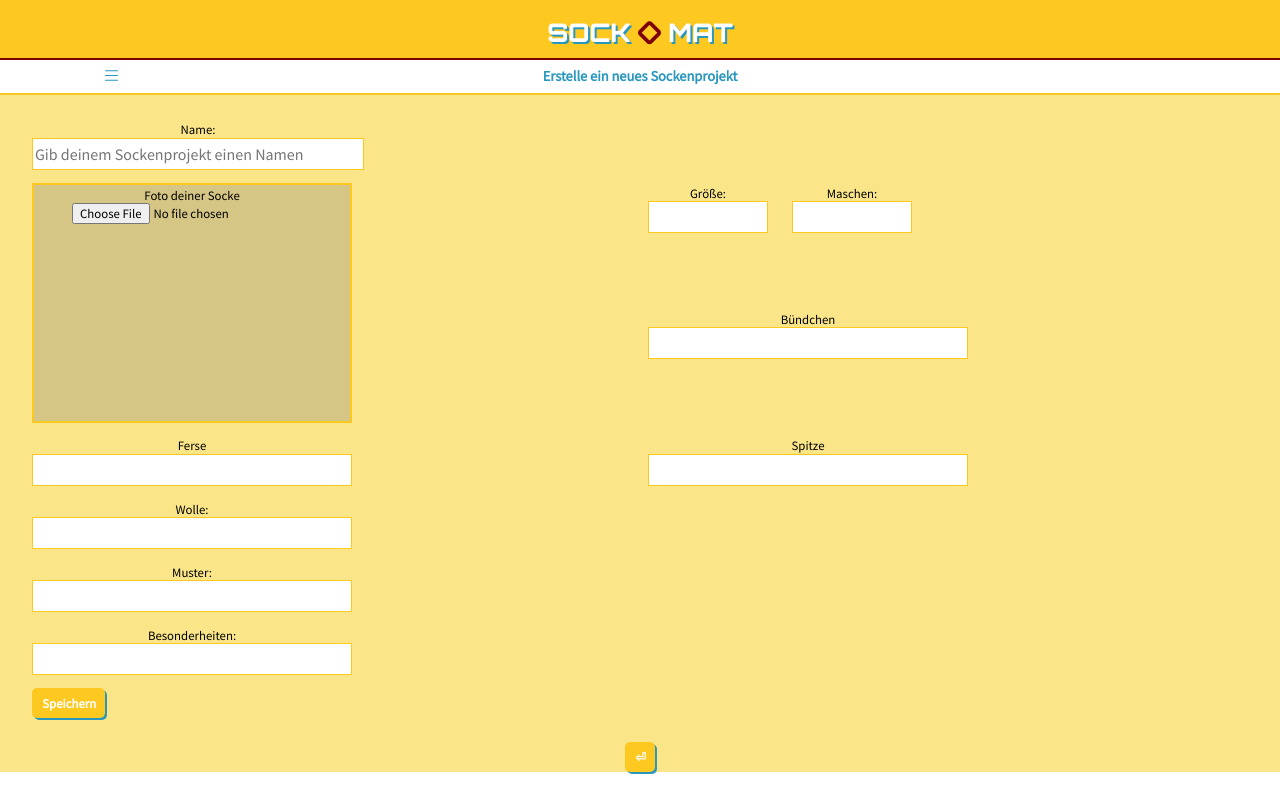
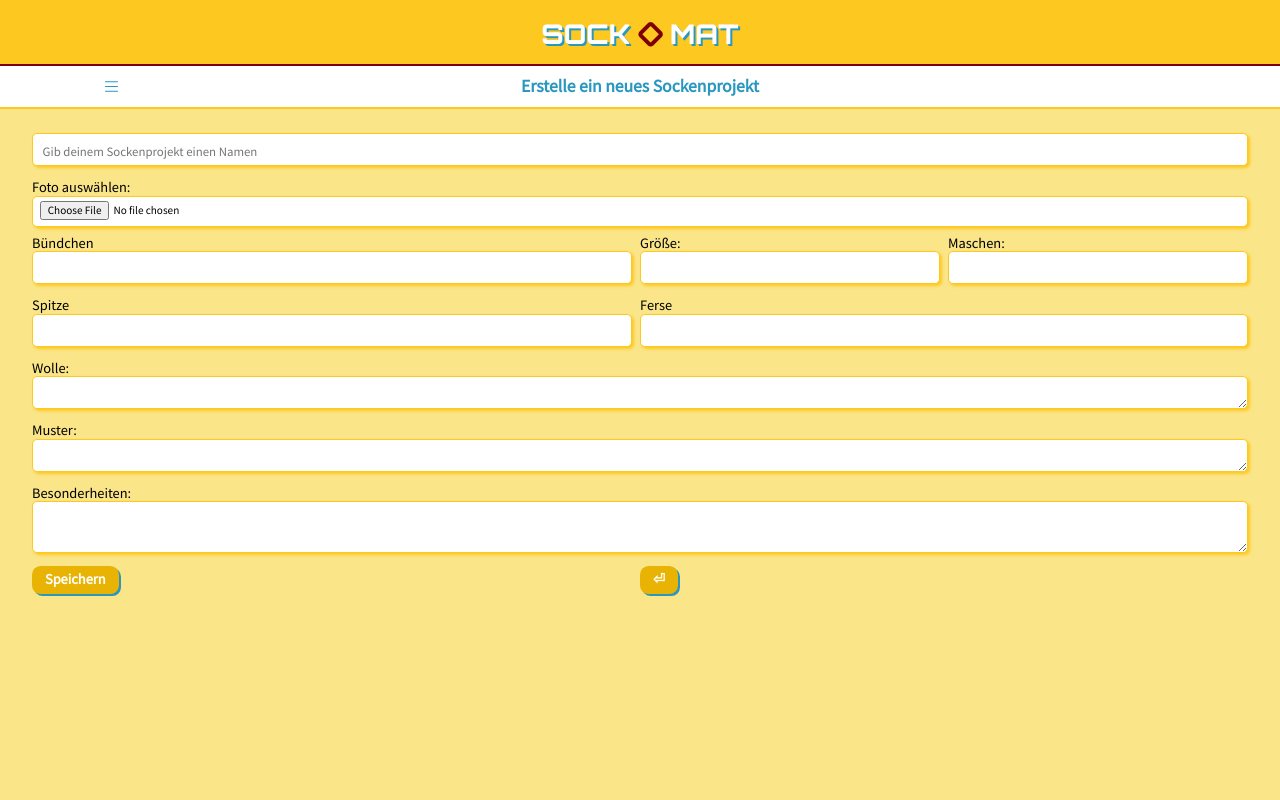
Before and after one commit to katja-roehlig/sock-o-mat, a Vue app: page /create in a window 1280 px wide. Built offline with nearby package versions, Linux system fonts and the light colour scheme.

Commit message:
feat: add DetailView and functions

```diff
--- a/src/App.vue
+++ b/src/App.vue
@@ -39,9 +39,9 @@ export default {
       ],
     };
   },
-  created() {
+  /*created() {
     localStorage.setItem("safeSocks", JSON.stringify(this.socks));
-  },
+  },*/
 };
 </script>
 
@@ -49,6 +49,7 @@ export default {
 /* custom-properties ***** */
 :root {
   --basic-color: #fdc921;
+  --basic-color-darker: hsl(46, 98%, 46%);
   --contrast-color: #2997be;
   --main-bg-color: #fae588;
   --bg-color: white;
@@ -59,9 +60,9 @@ export default {
   box-sizing: border-box;
 }
 #app {
-  text-align: center;
   background-color: var(--main-bg-color);
   margin: 0;
+  min-height: 100vh;
 }
 /****Font-Styling********************************************************************** */
 @font-face {
--- a/src/components/BaseLayout.vue
+++ b/src/components/BaseLayout.vue
@@ -24,19 +24,28 @@ export default {
 
 <style>
 .button-style {
-  background-color: var(--basic-color);
+  background-color: var(--basic-color-darker);
   color: var(--bg-color);
-  padding: 0.6em 0.7em 0.6em 0.8em;
-  border-radius: 0.4em;
+  padding: 0.4em 0.9em 0.4em 0.9em;
+  border-radius: 0.6em;
   border: none;
-  font-size: 0.8em;
+  font-size: 0.9em;
   font-weight: bold;
   box-shadow: 2px 2px 0px var(--contrast-color);
+  text-align: center;
 }
 .button-style:hover {
   background-color: var(--contrast-color);
+  box-shadow: 2px 2px 0px var(--contrast-color);
 }
 .button-link {
-  all: unset;
+  text-decoration: none;
+  color: inherit;
+}
+
+h3 {
+  font-size: 0.9em;
+  color: var(--constrast-color);
+  margin: 0;
 }
 </style>
--- a/src/components/CreateComponent.vue
+++ b/src/components/CreateComponent.vue
@@ -1,127 +1,106 @@
 <template>
   <form class="form-container" @submit.prevent="saveProject">
-    <div class="input-container title-input">
-      <label for="title" class="label-style">Name: </label><br />
+    <label for="title" class="visually-hidden title-label">Name: </label>
     <input
       type="text"
       name="title"
       id="title"
-        size="35"
+      class="input-style title-text"
       placeholder="Gib deinem Sockenprojekt einen Namen"
+      required
       v-model="title"
     />
-    </div>
-    <div class="foto-style">
-      <label for="image" class="label-style">Foto deiner Socke</label>
 
+    <label for="image" class="foto-label">Foto auswählen: </label>
+    <div class="input-style foto-container">
       <input
         type="file"
         id="image"
         name="image"
         accept="image/png, image/jpeg"
-        class="input-foto"
         ref="image"
       />
     </div>
-    <div class="number-container">
-      <div>
-        <label for="size" class="label-style">Größe: </label><br />
+
+    <label for="size" class="size-label">Größe: </label>
     <input
       type="text"
       id="size"
       name="size"
-          class="number-input"
+      class="input-style size-text"
+      size="5"
       v-model="size"
     />
-      </div>
-      <div>
-        <label for="stitches" class="label-style">Maschen: </label><br />
+
+    <label for="stitches" class="stitches-label">Maschen: </label>
     <input
       type="text"
       id="stitches"
       name="stitches"
-          class="number-input"
+      class="input-style stitches-text"
       v-model="stitches"
+      size="5"
     />
-      </div>
-    </div>
-    <div class="input-container">
-      <label for="cuff" class="label-style">Bündchen </label><br />
+
+    <label for="cuff" class="cuff-label">Bündchen </label>
     <input
       type="text"
       name="cuff"
       id="cuff"
-        class="input-style"
-        size="10"
+      class="input-style cuff-text"
       v-model="cuff"
     />
-    </div>
 
-    <div class="input-container">
-      <label for="heel" class="label-style">Ferse </label><br />
+    <label for="heel" class="heel-label">Ferse </label>
     <input
       type="text"
       name="heel"
       id="heel"
-        class="input-style"
-        size="10"
+      class="input-style heel-text"
       v-model="heel"
     />
-    </div>
-    <div class="input-container">
-      <label for="toe" class="label-style">Spitze </label><br />
+
+    <label for="toe" class="toe-label">Spitze </label>
     <input
       type="text"
       name="toe"
       id="toe"
-        class="input-style"
-        size="10"
+      class="input-style toe-text"
       v-model="toe"
     />
-    </div>
 
-    <div class="input-container wool">
-      <label for="wool" class="label-style">Wolle: </label><br />
-      <input
+    <label for="wool" class="wool-label">Wolle: </label>
+    <textarea
       type="text"
       name="wool"
       id="wool"
-        class="input-style"
-        size="10"
+      class="input-style wool-text"
+      rows="1"
       v-model="wool"
     />
-    </div>
 
-    <div class="input-container pattern">
-      <label for="pattern" class="label-style">Muster: </label><br />
-      <input
-        type="text"
+    <label for="pattern" class="pattern-label">Muster: </label>
+    <textarea
       name="pattern"
       id="pattern"
-        class="input-style"
-        size="10"
+      class="input-style pattern-text"
+      rows="1"
       v-model="pattern"
     />
-    </div>
-    <div class="input-container specials">
-      <label for="specials" class="label-style">Besonderheiten: </label><br />
-      <input
-        type="text"
+
+    <label for="specials" class="specials-label">Besonderheiten: </label>
+    <textarea
+      class="input-style specials-text"
       name="specials"
       id="specials"
-        class="input-style"
-        size="10"
       v-model="specials"
     />
-    </div>
-    <button class="button-style">Speichern</button>
-  </form>
 
-  <div class="button-container">
-    <button class="button-style">
+    <button class="button-style button-safe">Speichern</button>
+    <button class="button-style button-home" @click.prevent>
       <router-link to="/" class="button-link">⏎</router-link>
     </button>
-  </div>
+  </form>
 </template>
 <!-- Script ******************************************************* -->
 <script>
@@ -152,7 +131,7 @@ export default {
       wool: "",
       pattern: "",
       specials: "",
-      socks: [],
+      socks: JSON.parse(localStorage.getItem("safeSocks")) || [],
     };
   },
   methods: {
@@ -160,7 +139,7 @@ export default {
       let imageFile = this.$refs.image.files[0];
       let newImage = "null";
       if (imageFile === undefined) {
-        newImage = "@/assets/img/Socke-Opal-3.png";
+        newImage = "/img/Socke-Opal-3.png";
       } else {
         newImage = await convertBase64(imageFile);
       }
@@ -181,7 +160,7 @@ export default {
       this.socks.push(sockProject);
       console.log(this.socks);
       localStorage.setItem("safeSocks", JSON.stringify(this.socks));
-      this.$router.push("/");
+      this.$router.push("/detail/" + sockProject.id);
     },
 
     createId() {
@@ -196,66 +175,147 @@ export default {
 
 <!-- Style ****************************************************** -->
 <style scoped>
-input {
-  height: 2em;
+label {
+  font-size: 0.9em;
+}
+textarea {
+  overflow: visible;
+}
+textarea:focus,
+input:focus {
+  outline: none;
+  box-shadow: 2px 2px 3px var(--contrast-color);
+  border: 1px solid var(--contrast-color);
+}
+
+.form-container {
+  padding: 1.5em 2em;
+  display: grid;
+  grid-template-columns: 2fr 1fr 1fr;
+  grid-column-gap: 0.5em;
+  align-items: start;
+  justify-items: start;
+  grid-template-areas:
+    "title-label title-label title-label"
+    "title-text title-text title-text"
+    "foto-label foto-label foto-label"
+    "foto-container  foto-container foto-container"
+    "cuff-label size-label stitches-label"
+    "cuff-text size-text stitches-text"
+    "toe-label heel-label heel-label"
+    "toe-text heel-text heel-text"
+    "wool-label wool-label wool-label"
+    "wool-text wool-text wool-text"
+    "pattern-label pattern-label pattern-label"
+    "pattern-text pattern-text pattern-text"
+    "specials-label specials-label specials-label"
+    "specials-text specials-text specials-text"
+    "button-safe button-home button-home";
+}
+.title-label {
+  grid-area: title-label;
+}
+.title-text {
+  grid-area: title-text;
+  width: 100%;
+}
+.foto-label {
+  grid-area: foto-label;
+}
+.foto-container {
+  grid-area: foto-container;
+  font-size: 0.7em;
+  width: 100%;
+  padding-block: 1em;
+  height: 80%;
+  margin-bottom: 2em;
+}
+.size-label {
+  grid-area: size-label;
+}
+.size-text {
+  grid-area: size-text;
+  width: 100%;
+}
+.stitches-label {
+  grid-area: stitches-label;
+}
+.stitches-text {
+  grid-area: stitches-text;
+  width: 100%;
+}
+.cuff-label {
+  grid-area: cuff-label;
+}
+.cuff-text {
+  grid-area: cuff-text;
+  width: 100%;
+}
+.heel-label {
+  grid-area: heel-label;
+}
+.heel-text {
+  grid-area: heel-text;
+  width: 100%;
+}
+.toe-label {
+  grid-area: toe-label;
+}
+.toe-text {
+  grid-area: toe-text;
+  width: 100%;
+}
+.wool-label {
+  grid-area: wool-label;
+}
+.wool-text {
+  grid-area: wool-text;
+  width: 100%;
+}
+.pattern-label {
+  grid-area: pattern-label;
+}
+.pattern-text {
+  grid-area: pattern-text;
+  width: 100%;
+}
+.specials-label {
+  grid-area: specials-label;
+}
+.specials-text {
+  grid-area: specials-text;
+  width: 100%;
+}
+.input-style {
+  background-color: var(--bg-color);
+  padding: 0.4em 0.6em;
+  margin-bottom: 0.8em;
+  border-radius: 5px;
+  box-shadow: 2px 2px 3px var(--basic-color);
   border: 1px solid var(--basic-color);
 }
 
-.label-style {
-  font-size: 0.8em;
+.button-safe {
+  grid-area: button-safe;
 }
-.input-style {
-  width: 40vmin;
-}
-.foto-style {
-  width: 40vmin;
-  height: 30vmin;
-  border: 2px solid var(--basic-color);
-  background-color: rgba(128, 128, 128, 0.311);
-  display: inline-block;
-  grid-row: span 2;
-}
-.input-foto {
-  all: unset;
-  display: inline-block;
-  width: 30vmin;
-  font-size: 0.8em;
-}
-
-.form-container {
-  display: grid;
-  grid-template-columns: repeat(2, 1fr);
-  padding: 1.5em 2em;
-  grid-row-gap: 0.8em;
-  grid-column-gap: 1em;
-  align-items: start;
-  justify-items: start;
-}
-.title-input {
-  grid-column: span 2;
-}
-.number-container {
-  display: flex;
-  gap: 1.5em;
-}
-.number-input {
-  width: 15vmin;
-}
-.wool,
-.pattern,
-.specials {
-  grid-column: span 2;
-}
-.button-container {
-  display: flex;
-  justify-content: space-around;
+.button-home {
+  grid-area: button-home;
 }
 .button-link {
   all: unset;
 }
-/*.input-container {
-  display: inline-block;
-}*/
+input::placeholder {
+  font-size: 0.8em;
+}
+.visually-hidden {
+  clip: rect(0 0 0 0);
+  clip-path: inset(50%);
+  height: 1px;
+  overflow: hidden;
+  position: absolute;
+  white-space: nowrap;
+  width: 1px;
+}
 
 /****IDs ******************************************* */
 </style>
--- /dev/null
+++ b/src/components/DetailComponent.vue
@@ -0,0 +1,161 @@
+<template>
+  <article class="detail-container">
+    <div class="foto-style">
+      <img
+        :src="sock.image"
+        style="width: 100%; height: 100%; object-fit: cover"
+        alt="Hier fehlt ein Foto"
+      />
+    </div>
+    <div class="size">
+      <h3>Größe:</h3>
+      <p class="sock-detail">{{ sock.size }}</p>
+    </div>
+    <div class="stitches">
+      <h3>Maschen:</h3>
+      <p class="sock-detail">{{ sock.stitches }}</p>
+    </div>
+    <div class="cuff">
+      <h3>Bündchen:</h3>
+      <p class="sock-detail">{{ sock.cuff }}</p>
+    </div>
+    <div class="heel">
+      <h3>Ferse</h3>
+      <p class="sock-detail">{{ sock.heel }}</p>
+    </div>
+    <div class="toe">
+      <h3>Spitze</h3>
+      <p class="sock-detail">{{ sock.toe }}</p>
+    </div>
+    <div class="wool">
+      <h3>Wolle</h3>
+      <p class="sock-detail">{{ sock.wool }}</p>
+    </div>
+    <div class="pattern">
+      <h3>Muster</h3>
+      <p class="sock-detail">{{ sock.pattern }}</p>
+    </div>
+    <div class="specials">
+      <h3>Besonderheiten</h3>
+      <p class="sock-detail">{{ sock.specials }}</p>
+    </div>
+  </article>
+  <div class="button-container">
+    <button class="button-style">
+      <router-link class="button-link" :to="{ name: 'overview' }"
+        >Übersicht</router-link
+      >
+    </button>
+    <button class="button-style">
+      <router-link to="/" class="button-link">Home</router-link>
+    </button>
+    <button class="button-style">
+      <router-link :to="{ name: 'create' }" class="button-link"
+        >Neue Socke</router-link
+      >
+    </button>
+  </div>
+</template>
+
+<script>
+export default {
+  name: "DetailComponent",
+  data() {
+    return {
+      socks: JSON.parse(localStorage.getItem("safeSocks")),
+      sock: {},
+    };
+  },
+  methods: {
+    getSubtitle() {
+      this.$emit("subtitleSock", this.sock?.title);
+    },
+  },
+  created() {
+    this.sock = this.socks.find(
+      (element) => element.id === this.$route.params.id
+    );
+    console.log(this.sock);
+  },
+  emits: ["subtitleSock"],
+};
+</script>
+
+<style scoped>
+.detail-container {
+  display: grid;
+  grid-template-columns: 2fr 1fr 1fr;
+  padding: 1.5em 2em;
+  grid-row-gap: 1em;
+  grid-column-gap: 1em;
+  align-items: start;
+  justify-items: start;
+  grid-template-areas:
+    "area1 area2 area3"
+    "area1 area4 area4"
+    "area5 area6 area6"
+    "area7 area7 area7"
+    "area8 area8 area8"
+    "area9 area9 area9";
+  background-color: #b8e5f6;
+}
+.title {
+  background-color: var(--basic-color);
+}
+.foto-style {
+  width: 40vmin;
+  height: 30vmin;
+  border-radius: 5px;
+  box-shadow: 2px 2px 3px var(--basic-color);
+  border: 1px solid var(--basic-color);
+  grid-area: area1;
+}
+.size {
+  grid-area: area2;
+  width: 100%;
+}
+.stitches {
+  grid-area: area3;
+  width: 100%;
+}
+.cuff {
+  grid-area: area4;
+  width: 100%;
+}
+.heel {
+  grid-area: area5;
+  width: 100%;
+}
+.toe {
+  grid-area: area6;
+  width: 100%;
+}
+.wool {
+  grid-area: area7;
+  width: 100%;
+}
+.pattern {
+  grid-area: area8;
+  width: 100%;
+}
+.specials {
+  grid-area: area9;
+  width: 100%;
+}
+.sock-detail {
+  background-color: var(--bg-color);
+  padding: 0.3em 0.6em;
+  margin-top: 3px;
+  margin-bottom: 0;
+  border-radius: 5px;
+  box-shadow: 2px 2px 3px var(--contrast-color);
+  border: 1px solid var(--contrast-color);
+}
+.button-container {
+  display: flex;
+  justify-content: space-around;
+  padding-block: 1em 2em;
+  background-color: var(--bg-color);
+  border-top: 2px solid var(--accent-color);
+}
+</style>
--- a/src/components/HeaderComponent.vue
+++ b/src/components/HeaderComponent.vue
@@ -34,18 +34,23 @@ export default {
 </script>
 
 <style scoped>
+header {
+  text-align: center;
+}
 h1 {
   color: var(--bg-color);
-  font-size: 1.6em;
+  font-size: 1.7em;
   font-weight: 900;
-  padding-block: 0.7em 0.4em;
+  padding-block: 0.7em 0.5em;
   margin: 0;
   text-shadow: 2px 2px 0px var(--contrast-color);
 }
+
 h2 {
-  font-size: 0.9em;
+  font-size: 1.1em;
   padding-block: 0.6em;
   margin: 0;
+  color: var(--contrast-color);
 }
 
 .title {
@@ -71,7 +76,7 @@ h2 {
 }
 .nav {
   position: absolute;
-  top: 4.1rem;
+  top: 4.8rem;
   left: 8%;
 }
 </style>
--- a/src/router/index.js
+++ b/src/router/index.js
@@ -20,8 +20,9 @@ const routes = [
     name: "overview",
     component: OverView,
   },
+
   {
-    path: "/detail",
+    path: "/detail/:id",
     name: "detail",
     component: DetailView,
   },
```
Also changed, not shown: src/components/SockItem.vue (+8 -6 lines), src/views/DetailView.vue (+14 -1 lines), src/views/HomeView.vue (+12 -1 lines), 1 other file (tests, documents, lock files or other folders). Lines whose indentation alone changed are shown as unchanged.
